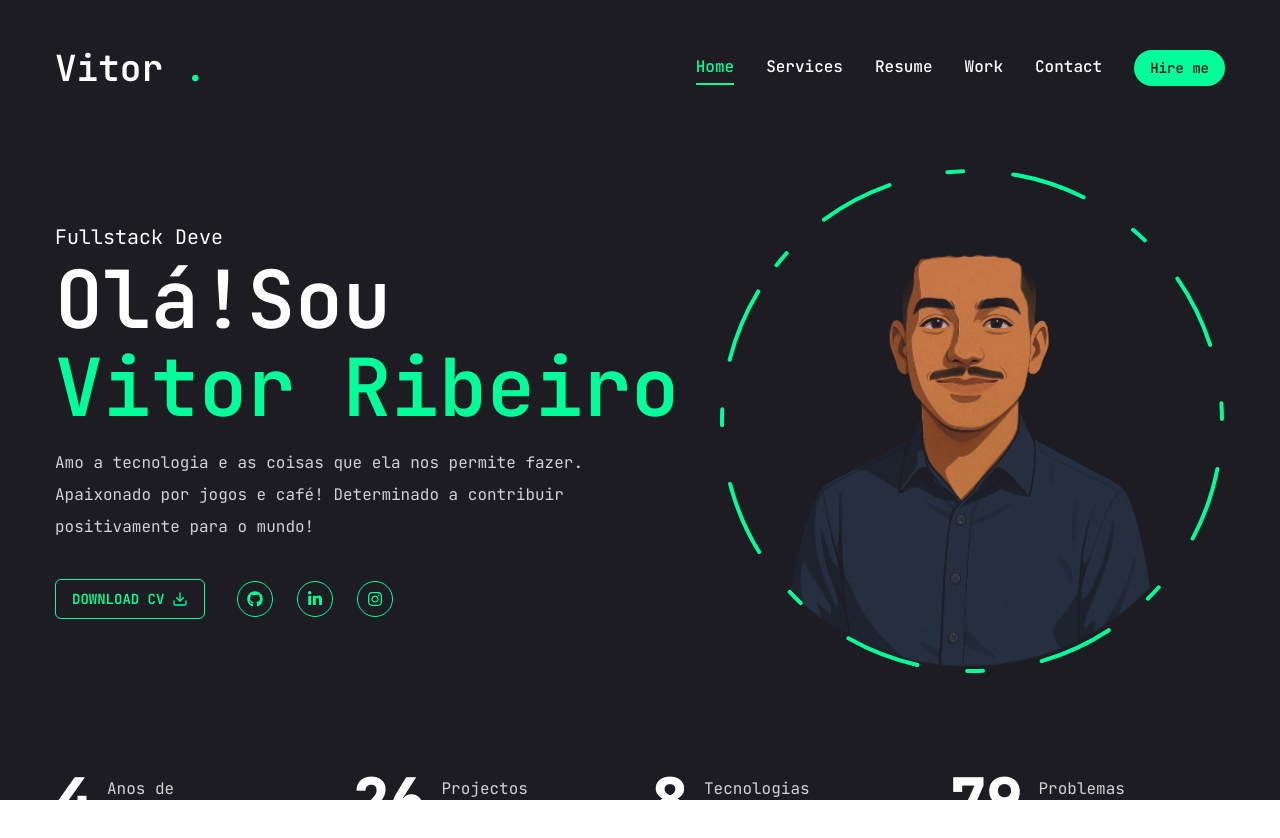
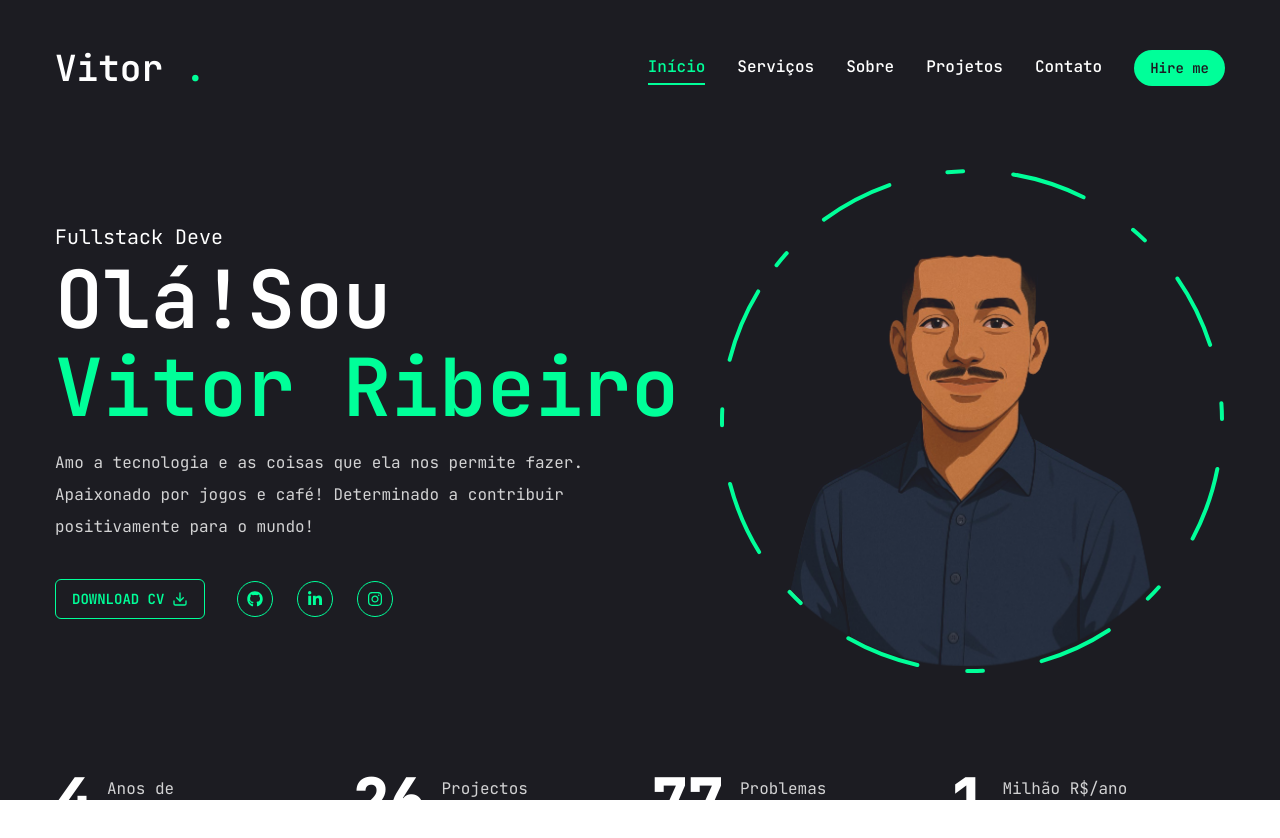
Before and after one commit to VitorRibeiru/vitorribeiru.github.io, a Next.js app: page / in a window 1280 px wide. Built offline with nearby package versions, Linux system fonts and the light colour scheme.

Commit message:
update project

```diff
--- /dev/null
+++ b/app/about/page.jsx
@@ -0,0 +1,9 @@
+"use client";
+
+const About = () => {
+  return (
+    <div>About page</div>
+  );
+};
+
+export default About;
--- a/app/resume/page.jsx
+++ b/app/resume/page.jsx
@@ -1,7 +1,11 @@
 "use client";
 
 import { FaHtml5, FaCss3, FaJs, FaReact, FaPhp, FaPython, FaDatabase } from "react-icons/fa";
+import { Tabs, TabsContent, TabsList, TabsTrigger } from "@/components/ui/tabs";
 import { SiTailwindcss } from "react-icons/si"
+import { Tooltip,TooltipContent,TooltipProvider,TooltipTrigger } from "@radix-ui/react-tooltip";
+import { ScrollArea } from "@radix-ui/react-scroll-area";
+import { motion } from "framer-motion";
 
 //about data
 const about = {
@@ -82,17 +86,98 @@ const education = {
     description: "Lorem ipsum dolor sit amet, consectetur adipiscing elit. Curabitur euismod mollis metus, ut tempor nisi vulputate eget. Pellentesque porta eleifend lacus sagittis porta. Suspendisse in ex a turpis rhoncus scelerisque. Sed suscipit justo at massa dictum, nec fringilla purus ullamcorper. Praesent at placerat metus. Nam condimentum dignissim semper. Ut scelerisque dictum condimentum.",
     items: [
         {
-            instituition: "Michelin",
-            position: "Data Analyst II",
-            duration: "2022 - Presente"
+            instituition: "Centro Universitário Dom Bosco do Rio de Janeiro",
+            degree: "Bacharel em Sistemas de Informação",
+            duration: "2020 - 2024"
+        },
+        {
+            instituition: "AWS",
+            degree: "Cloud Foundadtions",
+            duration: "2024"
+        },
+        {
+            instituition: "Go Fluent",
+            degree: "English C1.1",
+            duration: "2025"
+        },
+        {
+            instituition: "Digital Inovation One",
+            degree: "HTML5 e CSS3",
+            duration: "2023"
+        },
+        {
+            instituition: "PI Osisoft",
+            degree: "O Básico do PI System",
+            duration: "2024"
+        },
+        {
+            instituition: "PI Osisoft",
+            degree: "O Básico do PI System",
+            duration: "2024"
+        },
+        {
+            instituition: "PI Osisoft",
+            degree: "Visualizando Dados do PI System com o PI Vision",
+            duration: "2024"
+        },
+        {
+            instituition: "PI Osisoft",
+            degree: "Criando Relatórios Básicos com PI DataLink",
+            duration: "2024"
         },
 
     ]
 }
 
 
+const skills = {
+    title: "My skills",
+    description: "Teste Teste Teste Teste Teste Teste Teste Teste.",
+    skillList: [
+        {
+            icon: <FaHtml5 />,
+            name: "html 5"
+        },
+        {
+            icon: <FaCss3 />,
+            name: "css 3"
+        },
+        {
+            icon: <FaJs />,
+            name: "javascript"
+        },
+        {
+            icon: <FaReact />,
+            name: "react.js"
+        },
+        {
+            icon: <FaPython />,
+            name: "python"
+        },
+        {
+            icon: <FaPhp />,
+            name: "php"
+        },
+        {
+            icon: <FaDatabase />,
+            name: "SQL"
+        },
+    ]
+};
+
 const Resume = () => {
-    return <div>resume page</div>;
+    return <motion.div
+    initial={{opacity: 0}}
+    animate={{
+        opacity: 1,
+        transition: {delay: 2.4, duration: 0.4, ease: "easeIn"},
+      }}
+
+      className=""
+
+    >
+      resume page
+    </motion.div>
 };
 
 export default Resume;
--- a/app/services/page.jsx
+++ b/app/services/page.jsx
@@ -6,8 +6,8 @@ import Link from "next/link";
 const services = [
     {
         num: "01",
-        title: "Web Development",
-        description: "Desenvolvimento de aplicações web modernas, responsivas e integradas. Criação de sistemas e sites personalizados com foco em performance, usabilidade e integração com APIs e bancos de dados. Entrego soluções completas, alinhadas às necessidades do cliente.",
+        title: "Process Automation (RPA)",
+        description: "Automatização de processos repetitivos e rotinas operacionais com Python. Desenvolvimento de scripts e bots para reduzir tarefas manuais, integrar sistemas e otimizar fluxos de trabalho. Soluções sob medida para aumentar produtividade e reduzir erros operacionais.",
         href: "https://wa.me/5524993133872?text=Ol%C3%A1%2C%20vim%20pelo%20seu%20portif%C3%B3lio.%20Gostaria%20de%20saber%20um%20pouco%20sobre%20seus%20servi%C3%A7os."
     },
     {
@@ -18,8 +18,8 @@ const services = [
     },
     {
         num: "03",
-        title: "Game Development",
-        description: "Desenvolvimento de jogos com foco em narrativa, mecânicas e experiência do usuário. Criação completa de protótipos e jogos para fins educacionais, gamificação ou entretenimento. Atuo no desenvolvimento de enredos, cenários, jogabilidade, personagens, criaturas e níveis de dificuldade.",
+        title: "Web Development",
+        description: "Desenvolvimento de aplicações web modernas, responsivas e integradas. Criação de sistemas e sites personalizados com foco em performance, usabilidade e integração com APIs e bancos de dados. Entrego soluções completas, alinhadas às necessidades do cliente.",
         href: "https://wa.me/5524993133872?text=Ol%C3%A1%2C%20vim%20pelo%20seu%20portif%C3%B3lio.%20Gostaria%20de%20saber%20um%20pouco%20sobre%20seus%20servi%C3%A7os."
     },
     {
--- a/components/MobileNav.jsx
+++ b/components/MobileNav.jsx
@@ -8,23 +8,23 @@ import { CiMenuFries } from 'react-icons/ci'
 
 const links = [
     {
-        name: "home",
+        name: "Início",
         path: "/",
     },
     {
-        name: "services",
+        name: "Serviços",
         path: "/services",
     },
     {
-        name: "resume",
-        path: "/resume",
+        name: "Sobre",
+        path: "/about",
     },
     {
-        name: "work",
+        name: "Projetos",
         path: "/work",
     },
     {
-        name: "contact",
+        name: "Contato",
         path: "/contact",
     },
 ];
--- a/components/Nav.jsx
+++ b/components/Nav.jsx
@@ -5,23 +5,23 @@ import { usePathname } from "next/navigation";
 
 const links = [
     {
-        name: "home",
+        name: "Início",
         path: "/",
     },
     {
-        name: "services",
+        name: "Serviços",
         path: "/services",
     },
     {
-        name: "resume",
-        path: "/resume",
+        name: "Sobre",
+        path: "/about",
     },
     {
-        name: "work",
+        name: "Projetos",
         path: "/work",
     },
     {
-        name: "contact",
+        name: "Contato",
         path: "/contact",
     },
 ];
--- a/components/ui/Stats.jsx
+++ b/components/ui/Stats.jsx
@@ -12,13 +12,14 @@ const stats = [
         text: "Projectos Desenvolvidos",
     },
     {
-        num: 8,
-        text: "Tecnologias Dominadas",
+        num: 78,
+        text: "Problemas Resolvidos",
     },
     {
-        num: 80,
-        text: "Problemas Resolvidos",
+        num: 1,
+        text: "Milhão R$/ano Digital Saving",
     },
+
 ];
 
 const Stats = () => {
```
